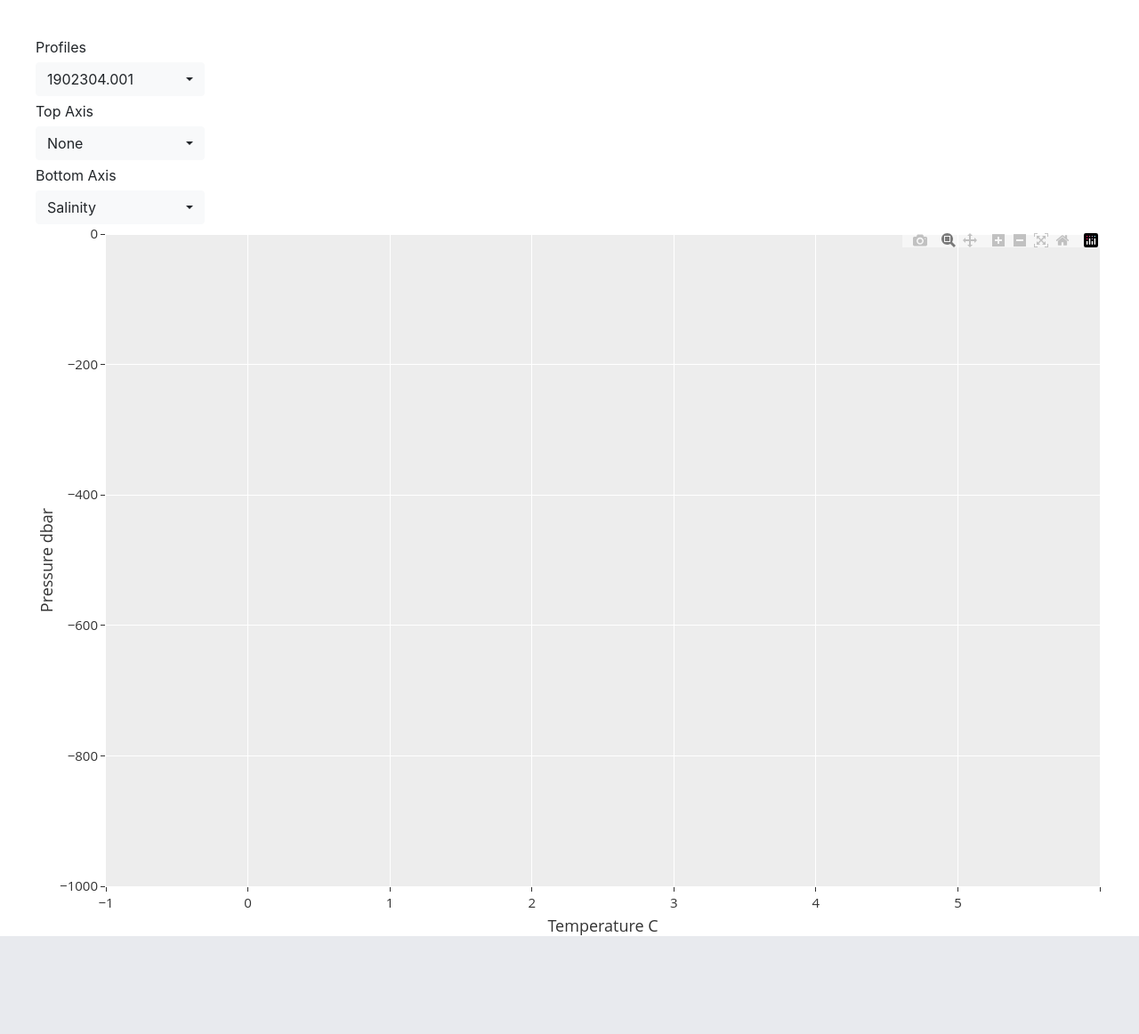
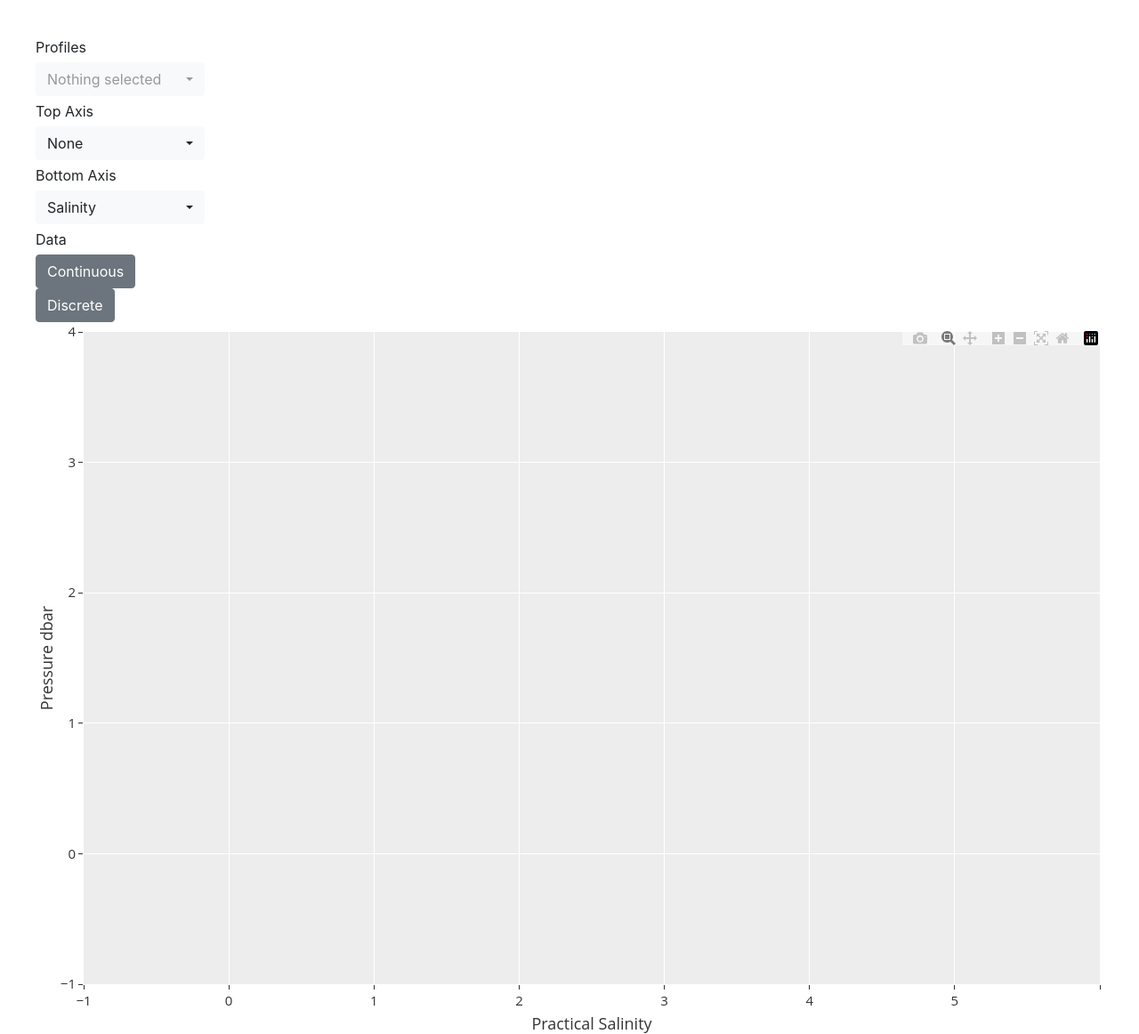
Before and after one commit to boom-lab/bgc-db, a Django app: page /profile_plot in a window 1280 px wide. Shown: the part 76-1238 px from the top of the page at 89% size. Before the commit the page ends 1128 px from the top, so only its background shows below. Run offline with Django 3.2, Linux system fonts and the light colour scheme; data that the repository does not hold is empty; some libraries are stand-ins or nearby versions.

Commit message:
front end - dynamic choices, discrete

```diff
--- a/deployments/views.py
+++ b/deployments/views.py
@@ -191,7 +191,6 @@ def get_cal(request):
             "PREDEPLOYMENT_CALIB_COEFFICIENT":sensor.PREDEPLOYMENT_CALIB_COEFFICIENT
         }
 
-    print(result)
     return JsonResponse(result)
 
 @api_view(['GET'])
@@ -218,5 +217,4 @@ def get_locations(request):
         "GpsLong":list(cycle_metadata.values_list('GpsLong', flat=True))
     }
 
-    print(results)
     return JsonResponse(results)
--- a/pages/plot_helpers.py
+++ b/pages/plot_helpers.py
@@ -1,12 +1,12 @@
 import plotly.graph_objs as go
 
-def add_bottom_trace(fig, bot_data, y_data):
+def add_bottom_trace(fig, bot_data, y_data, mode='lines'):
     # Bottom x axis trace
     fig.add_trace(
         go.Scatter(
             x=bot_data,
             y=y_data,
-            mode='lines',
+            mode=mode,
             marker = {
                 'size':8,
                 'color': '#000000',
@@ -19,12 +19,12 @@ def add_bottom_trace(fig, bot_data, y_data):
         ),
     )
 
-def add_top_trace(fig, top_data, y_data):
+def add_top_trace(fig, top_data, y_data, top_var, mode='lines'):
     fig.add_trace(
         go.Scatter(
             x=top_data,
             y=y_data,
-            mode='lines',
+            mode=mode,
             marker = {
                 'size':8,
                 'color': "#9467bd",
@@ -37,6 +37,24 @@ def add_top_trace(fig, top_data, y_data):
         ),
     )
 
+    #Top axis formatting
+    fig.update_layout(
+        xaxis2=dict(
+            title=var_translation[top_var],
+            titlefont=dict(
+                color="#9467bd"
+            ),
+            tickfont=dict(
+                color="#9467bd"
+            ),
+            anchor="free",
+            overlaying="x",
+            side="top",
+            position=1
+        ),
+        showlegend=False
+    )
+
 
 var_translation = {
     "TEMP":"Temperature C",
@@ -45,5 +63,7 @@ var_translation = {
     "DOXY":"Dissolved Oxygen umol/kg",
     "CHLA":"Chlorophyll a mg/m3",
     "BBP700":"Particle backscattering at 700 nm m-1",
-    "PH_IN_SITU_TOTAL":"pH total scale"
+    "PH_IN_SITU_TOTAL":"pH total scale",
+    "NITRATE":"Nitrate umol/kg",
+    "CDOM":"Coloured dissolved organic matter ppb"
 }
--- a/pages/urls.py
+++ b/pages/urls.py
@@ -7,7 +7,9 @@ urlpatterns = [
     path('index',views.index),
     path('status',views.status, name='status'),
     path('profile_plot',views.profile_plot, name='profile_plot'),
-    path('map',views.map, name='map'),
+    path('map',views.display_map, name='map'),
     path('ajax/update_profile_plot', views.update_profile_plot, name = "update_profile_plot"),
-    path('ajax/update_map', views.update_map, name = "update_map")
+    path('ajax/update_map', views.update_map, name = "update_map"),
+    path('ajax/get_profiles_list', views.get_profiles_list, name = "get_profiles_list"),
+    path('ajax/get_deployments_list', views.get_deployments_list, name = "get_deployments_list")
 ]
--- a/pages/views.py
+++ b/pages/views.py
@@ -5,10 +5,9 @@ import plotly.graph_objs as go
 import numpy as np
 from django.http import JsonResponse
 
-from env_data.models import continuous_profile, cycle_metadata
+from env_data.models import continuous_profile, cycle_metadata, discrete_profile
+from deployments.models import deployment
 from .plot_helpers import *
-import json
-import pandas as pd
 
 def index(request):
     return render(request, 'pages/index.html')
@@ -24,9 +23,12 @@ def profile_plot(request):
     return render(request, 'pages/profile_plot.html')
 
 
-def map(request):
+def display_map(request):
     return render(request, 'pages/map.html')
 
+
+cont_vars = ["None","PSAL","TEMP","DOXY","PH_IN_SITU_TOTAL","CHLA","BBP700","CDOM","POTENTIAL_DENSITY"]
+dist_vars = ["None","PSAL","TEMP","DOXY","PH_IN_SITU_TOTAL","CHLA","BBP700","CDOM","NITRATE","POTENTIAL_DENSITY"]
 
 def update_profile_plot(request):
     # request should be ajax and method should be GET.
@@ -35,20 +37,47 @@ def update_profile_plot(request):
         profiles = request.GET.getlist("profiles[]", None)
         bot_var = request.GET.get("bot_var", None)
         top_var = request.GET.get("top_var", None)
+        cont = request.GET.get("cont", None) == 'true'
+        dis = request.GET.get("dis", None) == 'true'
 
         fig = go.Figure()
 
         for profile in profiles:
-            #Create queries and convert to list
-            PRES = continuous_profile.objects.filter(PROFILE_METADATA=profile).all().values_list('PRES', flat=True)
-            bot = continuous_profile.objects.filter(PROFILE_METADATA=profile).all().values_list(bot_var, flat=True)
+            #Continuous data
+            if cont and (bot_var != "NITRATE"):
+                #Continuous data queries and convert to list
+                PRES = continuous_profile.objects.filter(PROFILE_METADATA=profile).all().values_list('PRES', flat=True)
+                bot = continuous_profile.objects.filter(PROFILE_METADATA=profile).all().values_list(bot_var, flat=True)
 
+                #Convert lists to arrays
+                bot_data = np.array(bot)
+                y_data = np.array(PRES)*-1
 
-            #Convert lists to arrays
-            bot_data = np.array(bot)
-            y_data = np.array(PRES)*-1
+                add_bottom_trace(fig, bot_data, y_data)
 
-            add_bottom_trace(fig, bot_data, y_data)
+                #Top axis continuou(s plotting
+            if cont and top_var and (top_var != "NITRATE"):
+                top = continuous_profile.objects.filter(PROFILE_METADATA=profile).all().values_list(top_var, flat=True)
+                top_data = np.array(top)
+                add_top_trace(fig, top_data, y_data, top_var)
+
+            #discrete data
+            if dis:
+                #Discrete data queries and convert to list
+                PRES = discrete_profile.objects.filter(PROFILE_METADATA=profile).all().values_list('PRES', flat=True)
+                bot = discrete_profile.objects.filter(PROFILE_METADATA=profile).all().values_list(bot_var, flat=True)
+
+                #Convert lists to arrays
+                bot_data = np.array(bot)
+                y_data = np.array(PRES)*-1
+
+                add_bottom_trace(fig, bot_data, y_data, mode="markers")
+
+                #Top axis discrete plotting
+                if top_var:
+                    top = discrete_profile.objects.filter(PROFILE_METADATA=profile).all().values_list(top_var, flat=True)
+                    top_data = np.array(top)
+                    add_top_trace(fig, top_data, y_data, top_var, mode="markers")
 
             # Formatting
             fig.update_layout(
@@ -60,31 +89,8 @@ def update_profile_plot(request):
                 width=1200,
                 showlegend=False,
                 margin={'t': 0, 'l':0,'r':0,'b':0},
-                yaxis_range=[-1000,0],
+                #yaxis_range=[-2000,0],
             )
-
-            if top_var:
-                top = continuous_profile.objects.filter(PROFILE_METADATA=profile).all().values_list(top_var, flat=True)
-                top_data = np.array(top)
-                add_top_trace(fig, top_data, y_data)
-
-                #Top axis formatting
-                fig.update_layout(
-                    xaxis2=dict(
-                        title=var_translation[top_var],
-                        titlefont=dict(
-                            color="#9467bd"
-                        ),
-                        tickfont=dict(
-                            color="#9467bd"
-                        ),
-                        anchor="free",
-                        overlaying="x",
-                        side="top",
-                        position=1
-                    ),
-                    showlegend=False
-                )
 
         plot_div = plot(fig,output_type='div', include_plotlyjs=False)
 
@@ -102,7 +108,6 @@ def update_map(request):
         for d in deployments:
             lat = cycle_metadata.objects.filter(DEPLOYMENT__PLATFORM_NUMBER=d).all().values_list('GpsLat', flat=True)
             lon = cycle_metadata.objects.filter(DEPLOYMENT__PLATFORM_NUMBER=d).all().values_list('GpsLong', flat=True)
-            print(lat)
             #Hover data
             #hov_data = np.stack((info_sub['ProfileId'], info_sub['TimeStartProfile_str'], info_sub['gps_lat'], info_sub['gps_lon'] ),axis = -1)
 
@@ -122,11 +127,11 @@ def update_map(request):
             autosize=True,
             hovermode='closest',
             mapbox = {
-            'center': {'lon': 10, 'lat': 10},
-            'style': "mapbox://styles/randerson5726/cklttcu382rbf17ljhunibjse",
-            'accesstoken':'pk.eyJ1IjoicmFuZGVyc29uNTcyNiIsImEiOiJjanl5b2E0NTUxMGR5M25vN2xha2E4aHI1In0.xXUPHJrf_Shr6JX6u5X5cg',
-            'center': {'lon': -36, 'lat': 39},
-            'zoom': 3.5}
+                'style': "mapbox://styles/randerson5726/cklttcu382rbf17ljhunibjse",
+                'accesstoken':'pk.eyJ1IjoicmFuZGVyc29uNTcyNiIsImEiOiJjanl5b2E0NTUxMGR5M25vN2xha2E4aHI1In0.xXUPHJrf_Shr6JX6u5X5cg',
+                'center': {'lon': -36, 'lat': 39},
+                'zoom': 3.5
+            }
         )
 
         map_div = plot(fig,output_type='div', include_plotlyjs=False)
@@ -134,3 +139,24 @@ def update_map(request):
         return JsonResponse({'map_div': map_div }, status = 200)
 
     return JsonResponse({}, status = 400)
+
+def get_profiles_list(request):
+    if request.is_ajax and request.method == "GET":
+        profile_id = cycle_metadata.objects.all().values_list('PROFILE_ID', flat=True)
+
+        return JsonResponse({'profiles': list(profile_id) }, status = 200)
+
+    return JsonResponse({}, status = 400)
+
+def get_deployments_list(request):
+    if request.is_ajax and request.method == "GET":
+        platform_number = deployment.objects.all().values_list('PLATFORM_NUMBER', flat=True)
+        float_serial_no = deployment.objects.all().values_list('FLOAT_SERIAL_NO', flat=True)
+
+        res = []
+        for i, item in enumerate(platform_number):
+            res.append({'PLATFORM_NUMBER':item, "LABEL":"WMO: " + str(item) + " SN:" + str(float_serial_no[i])})
+
+        return JsonResponse({"deployments":res}, status = 200)
+
+    return JsonResponse({}, status = 400)
--- a/templates/pages/profile_plot.html
+++ b/templates/pages/profile_plot.html
@@ -13,11 +13,7 @@
         <div class="col-2">
             <label>Profiles</label>
             <div class="row">
-                <select id="deployment_selector" class="selectpicker" data-live-search="true" multiple>
-                    <option selected>1902304.001</option>
-                    <option>1902303.001</option>
-                    <option>1902304.002</option>
-                    <option>1902303.002</option>
+                <select id="deployment_selector" name="deployment_selector" class="selectpicker" data-live-search="true" multiple>
                 </select>
             </div>
             <label>Top Axis</label>
@@ -30,6 +26,9 @@
                     <option value="PH_IN_SITU_TOTAL">pH</option>
                     <option value="CHLA">Chlorophyll a</option>
                     <option value="BBP700">Particle Backscatter</option>
+                    <option value="CDOM">CDOM</option>
+                    <option value="NITRATE">Nitrate</option>
+                    <option value="POTENTIAL_DENSITY">Potential Density</option>
                 </select>
             </div>
             <label>Bottom Axis</label>
@@ -41,7 +40,15 @@
                     <option value="PH_IN_SITU_TOTAL">pH</option>
                     <option value="CHLA">Chlorophyll a</option>
                     <option value="BBP700">Particle Backscatter</option>
+                    <option value="CDOM">CDOM</option>
+                    <option value="NITRATE">Nitrate</option>
+                    <option value="POTENTIAL_DENSITY">Potential Density</option>
                 </select>
+            </div>
+            <label>Data</label>
+            <div class="row">
+                <button id='cont_button' type="button" class="btn btn-outline-secondary active" data-toggle="button">Continuous</button>
+                <button id='dis_button' type="button" class="btn btn-outline-secondary active" data-toggle="button">Discrete</button>
             </div>
         </div>
         <div class="col">
@@ -54,16 +61,18 @@
 {% block footer %}
 <script> //Can move this to seperate js files as gets bigger
     //Updates div containing plot with a call to API
-    function update_plot(profiles, bot_var, top_var){
+    function update_plot(profiles, bot_var, top_var, cont, dis){
+        //Cont, dis = True/False, plot continuous data / discrete data
+        //profiles = list
+        //bot_var, top_var = string
         if (top_var=="None"){
             top_var=undefined;
         }
-        console.log(profiles)
 
         $.ajax({
             type: 'GET',
             url: "ajax/update_profile_plot",
-            data: {"profiles[]": profiles, "bot_var":bot_var, "top_var":top_var},
+            data: {"profiles[]": profiles, "bot_var":bot_var, "top_var":top_var, "cont":cont, "dis":dis},
             success: function (response) {
                 //If sucessful, add plot
                 $('#graph').html(response["plot_div"])
@@ -74,41 +83,91 @@
         })
     }
 
-    //Initial Load - maybe move to server side?
-    update_plot("1902304.001", "TEMP")
+
+    //Populate profiles list
+    $.ajax({
+        type: 'GET',
+        url: "ajax/get_profiles_list",
+        success: function (response) {
+            //If sucessful
+            $.each(response.profiles, function() {
+                console.log(this)
+                //Create option
+                let opt = document.createElement("option");
+                opt.textContent = this;
+                $("#deployment_selector").append(opt)
+                $('select[name=deployment_selector]').val(["1902304.001"]);
+                $('.selectpicker').selectpicker('refresh')
+            })
+        },
+        error: function (response) {
+            console.log(response)
+        }
+    })
+
+    //Initial Load
+    let profiles = "1902304.001"
+    let bot_var = $("#bot_var_selector").val();
+    let top_var = $("#top_var_selector").val();
+    let cont = true;
+    let dis = true;
+    update_plot(profiles, bot_var, top_var, cont, dis)
 
     //Change with deployment selection
     $("#deployment_selector").change(function (e) {
         e.preventDefault();
         //get selectors
-        var profiles = $(this).val();
-        var bot_var = $("#bot_var_selector").val();
-        var top_var = $("#top_var_selector").val();
+        let profiles = $(this).val();
+        let bot_var = $("#bot_var_selector").val();
+        let top_var = $("#top_var_selector").val();
         //update plot
-        update_plot(profiles, bot_var, top_var)
+        update_plot(profiles, bot_var, top_var, cont, dis)
     })
 
     //Change with bottom var selection
     $("#bot_var_selector").change(function (e) {
         e.preventDefault();
         //get selectors
-        var profiles = $("#deployment_selector").val();
-        var bot_var = $(this).val();
-        var top_var = $("#top_var_selector").val();
+        let profiles = $("#deployment_selector").val();
+        let bot_var = $(this).val();
+        let top_var = $("#top_var_selector").val();
         //update plot
-        update_plot(profiles, bot_var, top_var)
+        update_plot(profiles, bot_var, top_var, cont, dis)
     })
 
     //Change with top var selection
     $("#top_var_selector").change(function (e) {
         e.preventDefault();
         //get selectors
-        var profiles = $("#deployment_selector").val();
-        var bot_var = $('#bot_var_selector').val();
-        var top_var = $(this).val();
+        let profiles = $("#deployment_selector").val();
+        let bot_var = $('#bot_var_selector').val();
+        let top_var = $(this).val();
         //update plot
-        update_plot(profiles, bot_var, top_var)
+        update_plot(profiles, bot_var, top_var, cont, dis)
     })
 
+    //Change with continuous button
+    $("#cont_button").click(function (e) {
+        e.preventDefault();
+        //get selectors
+        let profiles = $("#deployment_selector").val();
+        let bot_var = $('#bot_var_selector').val();
+        let top_var = $("#top_var_selector").val();
+        cont = !cont
+        //update plot
+        update_plot(profiles, bot_var, top_var, cont, dis)
+    })
+
+    //Change with discrete button
+    $("#dis_button").click(function (e) {
+        e.preventDefault();
+        //get selectors
+        let profiles = $("#deployment_selector").val();
+        let bot_var = $('#bot_var_selector').val();
+        let top_var = $("#top_var_selector").val();
+        dis = !dis
+        //update plot
+        update_plot(profiles, bot_var, top_var, cont, dis)
+    })
 </script>
 {% endblock footer %}
```
Also changed, not shown: templates/pages/map.html (+24 -6 lines).
